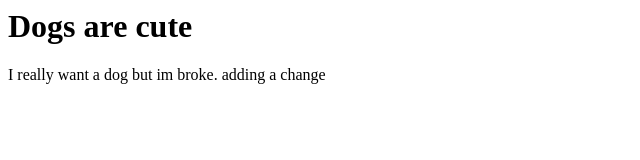
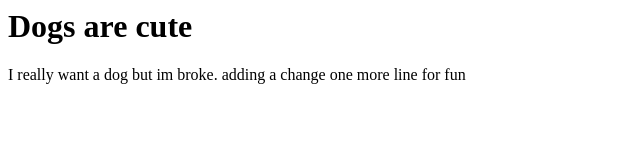
Before and after one commit to sabrinadiamond/Assignment0, a plain HTML site: page index.html in a window 1280 px wide. Shown: the whole page, without its empty margins (0-640 px from the left). Drawn offline with Linux system fonts and the light colour scheme.

Commit message:
one more change

```diff
--- a/index.html
+++ b/index.html
@@ -5,7 +5,7 @@
 <body>
 	<h1>Dogs are cute</h1>
 	<p>I really want a dog but im broke. adding a change
-
+		one more line for fun
 	<!-- dogs are fun tho --></p>
 </body>
 </html>
```
